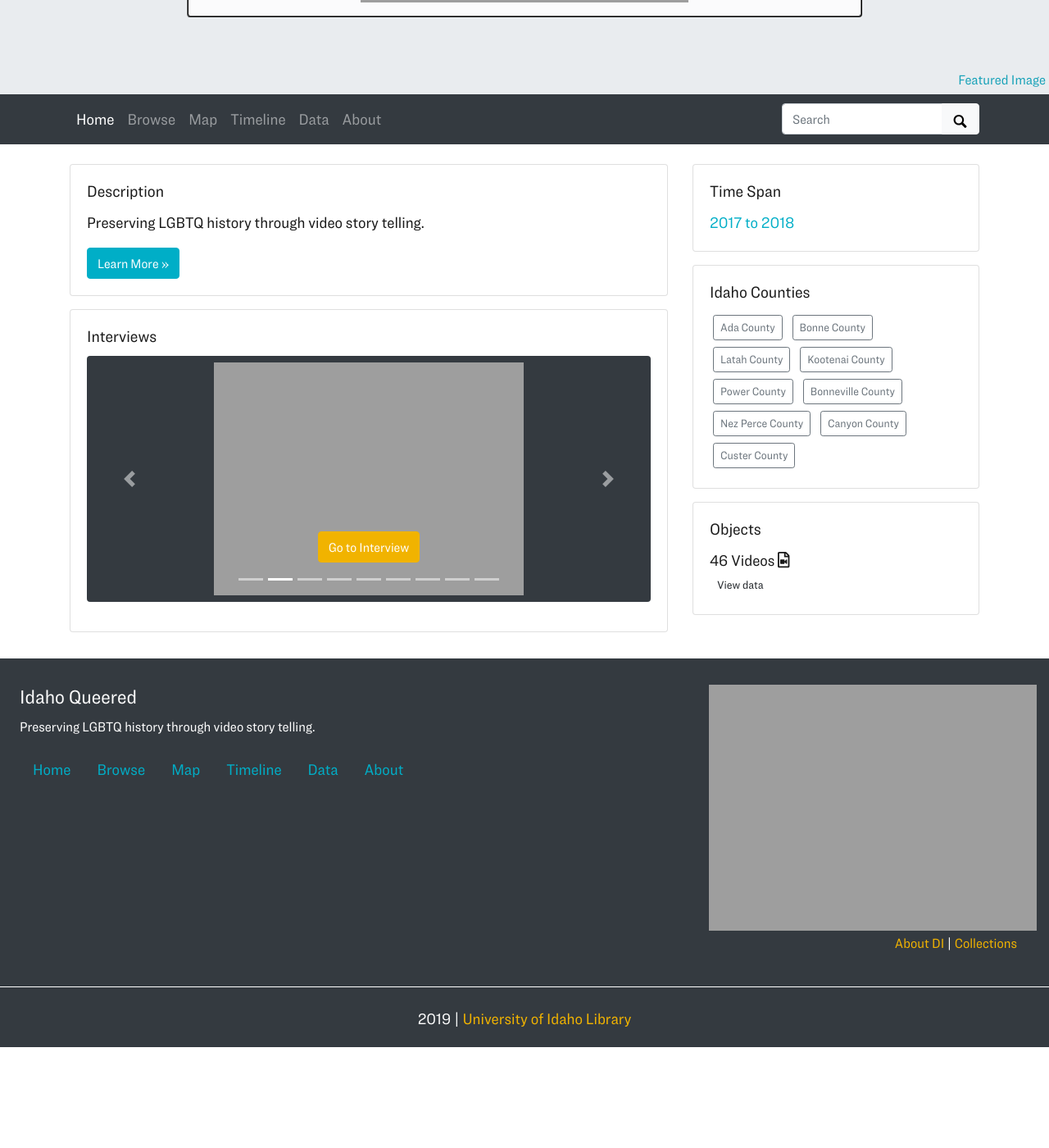
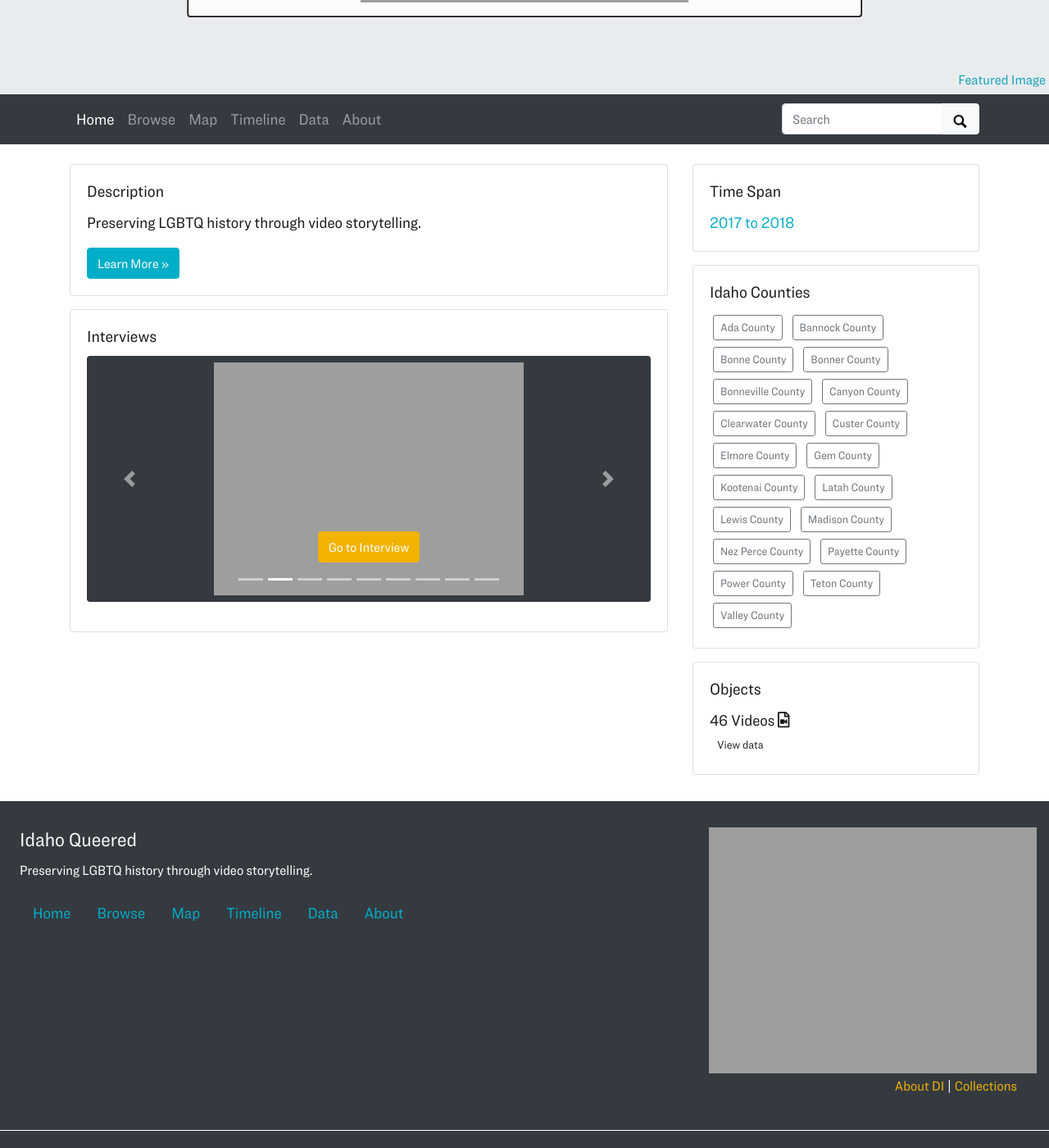
Before and after one commit to uidaholib/queered_source_original, a Jekyll site: the page built from index.md, in a window 1280 px wide and 1400 px high, scrolled down 481 px. Shown: the whole window at 82% size. Built offline with Jekyll 4.4.1, drawn with Linux system fonts in a browser that asks for light colours; nearby versions of some CDN libraries; library files that are not in the unit come from our copies; before the commit the page ends 1758 px from its top, so only the background shows below that.

Commit message:
update theme var

```diff
--- a/_data/theme.yml
+++ b/_data/theme.yml
@@ -16,7 +16,7 @@
 
 # header and head metadata
 tagline: Proud Histories from the Gem State
-description: "Preserving LGBTQ history through video story telling."
+description: "Preserving LGBTQ history through video storytelling."
 keywords: "Idaho; LGBTQ; oral history" # describing the whole collection -- add to the two provided
 author: # You! Add your github username
 
@@ -28,7 +28,7 @@
 carousel-height: # in px, but don't include the "px"; default is 300.
 featured-subjects: #separate semi-colon(';') - if left blank, will be automatically generated to create top 5 subjects
 featured-subjects-max: 6 # set number of top subjects to display if auto generating
-featured-locations: Ada County; Bonne County; Latah County; Kootenai County; Power County; Bonneville County; Nez Perce County; Canyon County; Custer County #separate by semi-colon(';') - if left blank, will be automatically generated to create top 5 locations
+featured-locations: Ada County;Bannock County;Bonne County;Bonner County;Bonneville County;Canyon County;Clearwater County;Custer County;Elmore County;Gem County;Kootenai County;Latah County;Lewis County;Madison County;Nez Perce County;Payette County;Power County;Teton County;Valley County #separate by semi-colon(';') - if left blank, will be automatically generated to create top 5 locations
 featured-locations-max: 3
 mediatypes: video #options[documents,images,video,sound,data] separate semi-colon(';'). If semi-colon is present, the browse items on the browse page will display a type field. If only one media type (and thus no semi-colon), no type field will display
 
```
